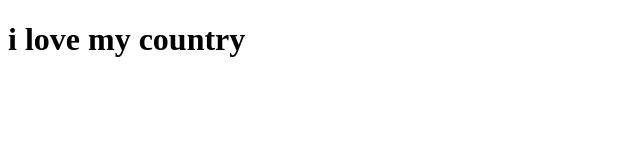
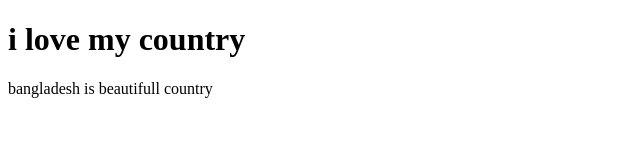
Before and after one commit to shudiphero/my.second.website, a plain HTML site: page index.html in a window 1280 px wide. Shown: the whole page, without its empty margins (0-640 px from the left). Drawn offline with Linux system fonts and the light colour scheme.

Commit message:
second commit

```diff
--- a/index.html
+++ b/index.html
@@ -7,5 +7,8 @@
 </head>
 <body>
     <h1>i love my country</h1>
+    <div>
+        <p>bangladesh is beautifull country</p>
+    </div>
 </body>
 </html>
```
